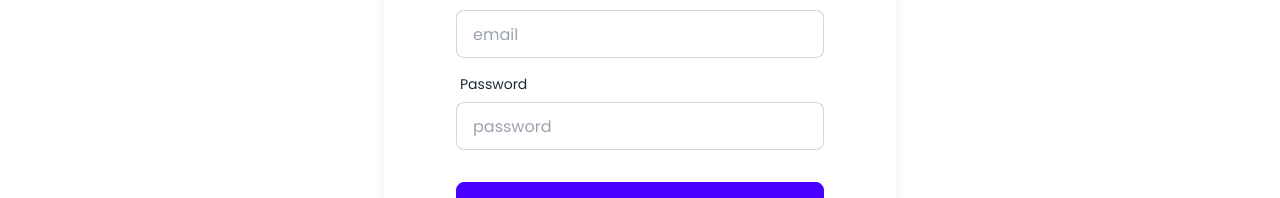
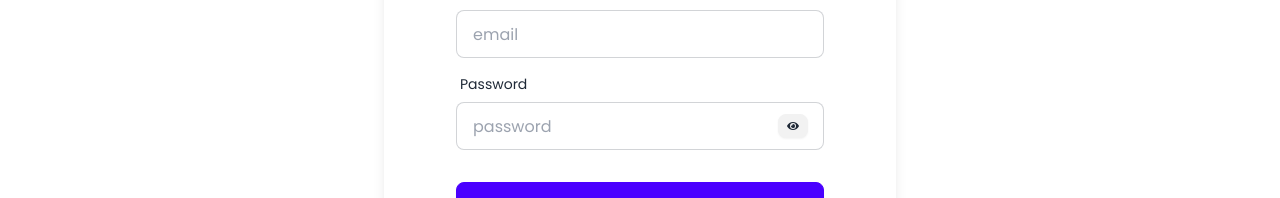
Before and after one commit to utshasaha16/career-counseling, a React (Vite) app: page /auth/register in a window 1280 px wide. Shown: the part 420-618 px from the top of the page. Built offline with nearby package versions, Linux system fonts and the light colour scheme; no server answers.

Commit message:
show user image or hover the image show user name and eye toggle eye in register page

```diff
--- a/src/components/LogIn/LogIn.jsx
+++ b/src/components/LogIn/LogIn.jsx
@@ -2,7 +2,7 @@ import { useContext } from "react";
 import { Link, useLocation, useNavigate } from "react-router-dom";
 import { AuthContext } from "../Provider/AuthProvider";
 import { FaGoogle } from "react-icons/fa";
-// import { ToastContainer, toast } from "react-toastify";
+import { toast } from "react-toastify";
 
 const LogIn = () => {
   const { userLogin, setUser, googleLogin } = useContext(AuthContext);
@@ -20,11 +20,11 @@ const LogIn = () => {
         const user = result.user;
         setUser(user);
         navigate(location?.state ? location.state : "/")
-        // toast.success("Successfully Logged In!")
+        toast.success("Successfully Logged In!")
       })
       .catch((error) => {
-        // toast.warn("Login Failed! Please check your email and password")
-        alert(error)
+        toast.warn("Login Failed! Please check your email and password")
+
       });
   };
   return (
--- a/src/components/Navbar/Navbar.jsx
+++ b/src/components/Navbar/Navbar.jsx
@@ -50,6 +50,13 @@ const Navbar = () => {
           <ul className="menu menu-horizontal px-1 space-x-4">{navLinks}</ul>
         </div>
         <div className="navbar-end">
+          {
+            user && user?.email ? <div className="mr-2 relative group"><img className="w-12 h-12 rounded-full cursor-pointer" src={user?.photoURL} alt="" />
+            <div className="absolute left-1/2 -translate-x-1/2 mt-2 w-48 bg-gray-500 text-white text-sm rounded-lg shadow-lg opacity-0 group-hover:opacity-100 p-2 z-10 transition-opacity duration-300">
+              <p className="text-center">{user.displayName}</p>
+            </div>
+            </div> : ""
+          }
           {user && user?.email ? (
             <Link
               onClick={logOut}
--- a/src/components/Register/Register.jsx
+++ b/src/components/Register/Register.jsx
@@ -1,11 +1,13 @@
 import { useContext, useState } from "react";
 import { Link, useNavigate } from "react-router-dom";
 import { AuthContext } from "../Provider/AuthProvider";
-import { FaGoogle } from "react-icons/fa";
+import { FaEye, FaEyeSlash, FaGoogle } from "react-icons/fa";
+import { toast } from "react-toastify";
 
 const Register = () => {
     const { createNewUser, setUser, googleLogin, updateUserProfile } = useContext(AuthContext);
     const [error, setError] = useState("")
+    const [showPassword, setShowPassword] = useState(false)
     const navigate = useNavigate()
     const handleRegisterFormSubmit = (e) => {
         e.preventDefault();
@@ -15,15 +17,15 @@ const Register = () => {
         const photo = form.get("photo");
         const email = form.get("email");
         const password = form.get("password");
-        if(password.length <6){
+        if (password.length < 6) {
             setError("Password must at least 6 characters")
             return;
         }
-        if(!/[a-z]/.test(password)){
+        if (!/[a-z]/.test(password)) {
             setError("Password must at least one lowercase")
             return;
         }
-        if(!/[A-Z]/.test(password)){
+        if (!/[A-Z]/.test(password)) {
             setError("Password must at least one uppercase")
             return;
         }
@@ -33,7 +35,8 @@ const Register = () => {
             .then((result) => {
                 const user = result.user;
                 setUser(user)
-                updateUserProfile({displayName: name, photoURL: photo})
+                toast.success("Successfully Register!")
+                updateUserProfile({ displayName: name, photoURL: photo })
                     .then(() => {
                         navigate("/")
                     })
@@ -41,10 +44,8 @@ const Register = () => {
                         console.log(err);
                     })
             })
-            .catch((er) => {
-                const errorCode = er.code;
-                const errorMessage = er.message;
-                console.log(errorCode, errorMessage);
+            .catch((err) => {
+                toast.warn("Registration Failed! Please check your email and password")
             });
     };
     return (
@@ -93,17 +94,20 @@ const Register = () => {
                             required
                         />
                     </div>
-                    <div className="form-control">
+                    <div className="form-control relative">
                         <label className="label">
                             <span className="label-text">Password</span>
                         </label>
                         <input
-                            type="text"
+                            type={showPassword ? 'text' : 'password'}
                             name="password"
                             placeholder="password"
                             className="input input-bordered"
                             required
                         />
+                        <button onClick={() => setShowPassword(!showPassword)} className="btn btn-xs absolute right-4 top-12">{
+                            showPassword ? <FaEyeSlash></FaEyeSlash> : <FaEye></FaEye>
+                            }</button>
                     </div>
                     {error && <p className="text-red-600">{error}</p>}
                     <div className="form-control mt-6">
--- a/src/components/ServiceDetails/ServiceDetails.jsx
+++ b/src/components/ServiceDetails/ServiceDetails.jsx
@@ -45,7 +45,7 @@ const ServiceDetails = () => {
                         </div>
                         <div className="divider"></div>
                     <div className="mt-5">
-                        <h3 className="text-lg font-semibold">Submitted Comments:</h3>
+                        <h3 className="text-lg font-semibold">Submitted Feedbacks:</h3>
                         {comments.length > 0 ? (
                             <ul className="mt-3 list-disc list-inside">
                                 {comments.map((comment, index) => (
--- a/src/main.jsx
+++ b/src/main.jsx
@@ -4,12 +4,14 @@ import "./index.css";
 import { RouterProvider } from "react-router-dom";
 import router from "./Routers/router.jsx";
 import AuthProvider from "./components/Provider/AuthProvider.jsx";
-
+import { ToastContainer } from 'react-toastify';
+import 'react-toastify/dist/ReactToastify.css';
 
 createRoot(document.getElementById("root")).render(
   <StrictMode>
     <AuthProvider>
       <RouterProvider router={router}></RouterProvider>
+      <ToastContainer position="top-center"></ToastContainer>
     </AuthProvider>
   </StrictMode>
 );
```
Lines whose indentation alone changed are shown as unchanged.
